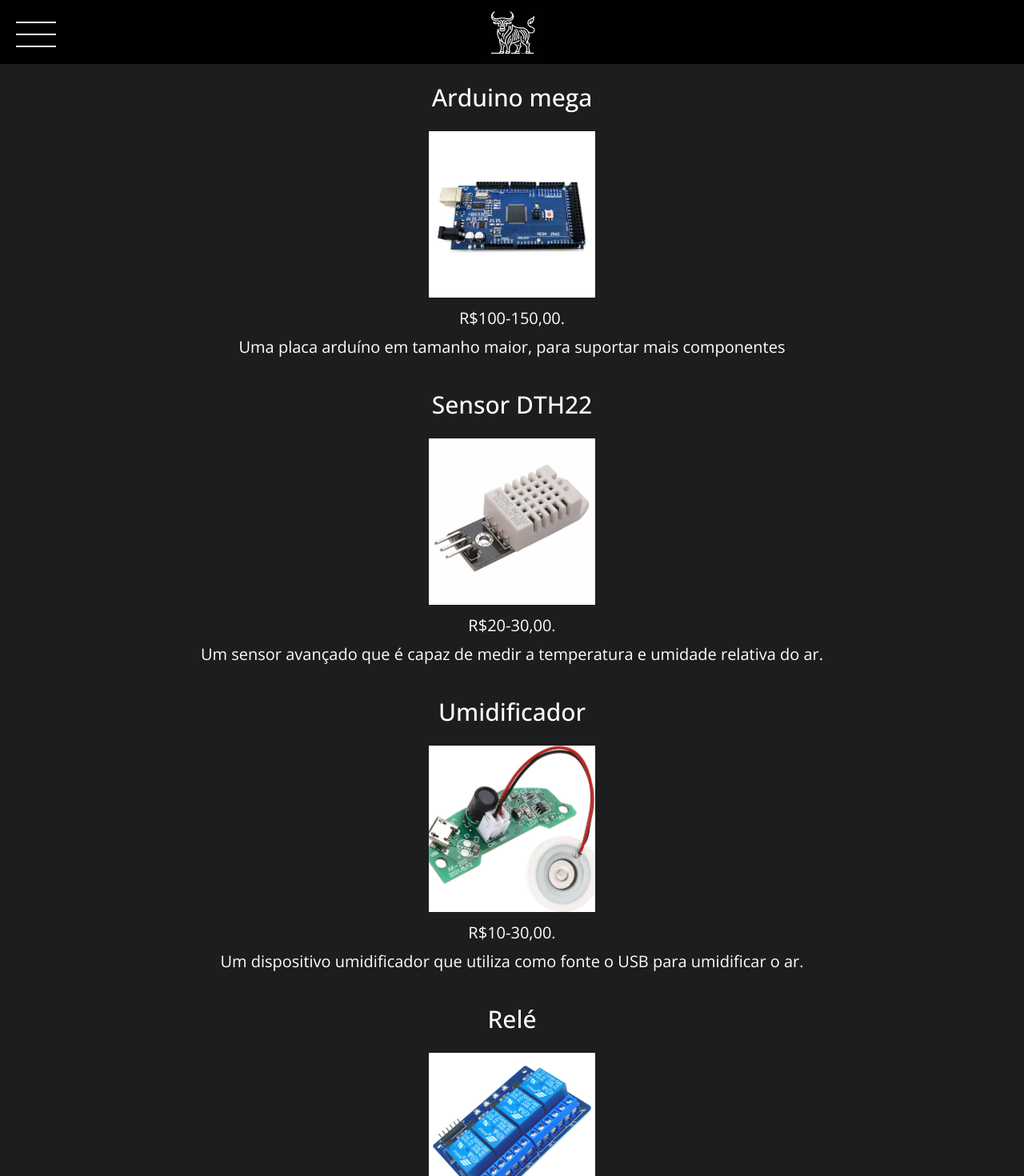
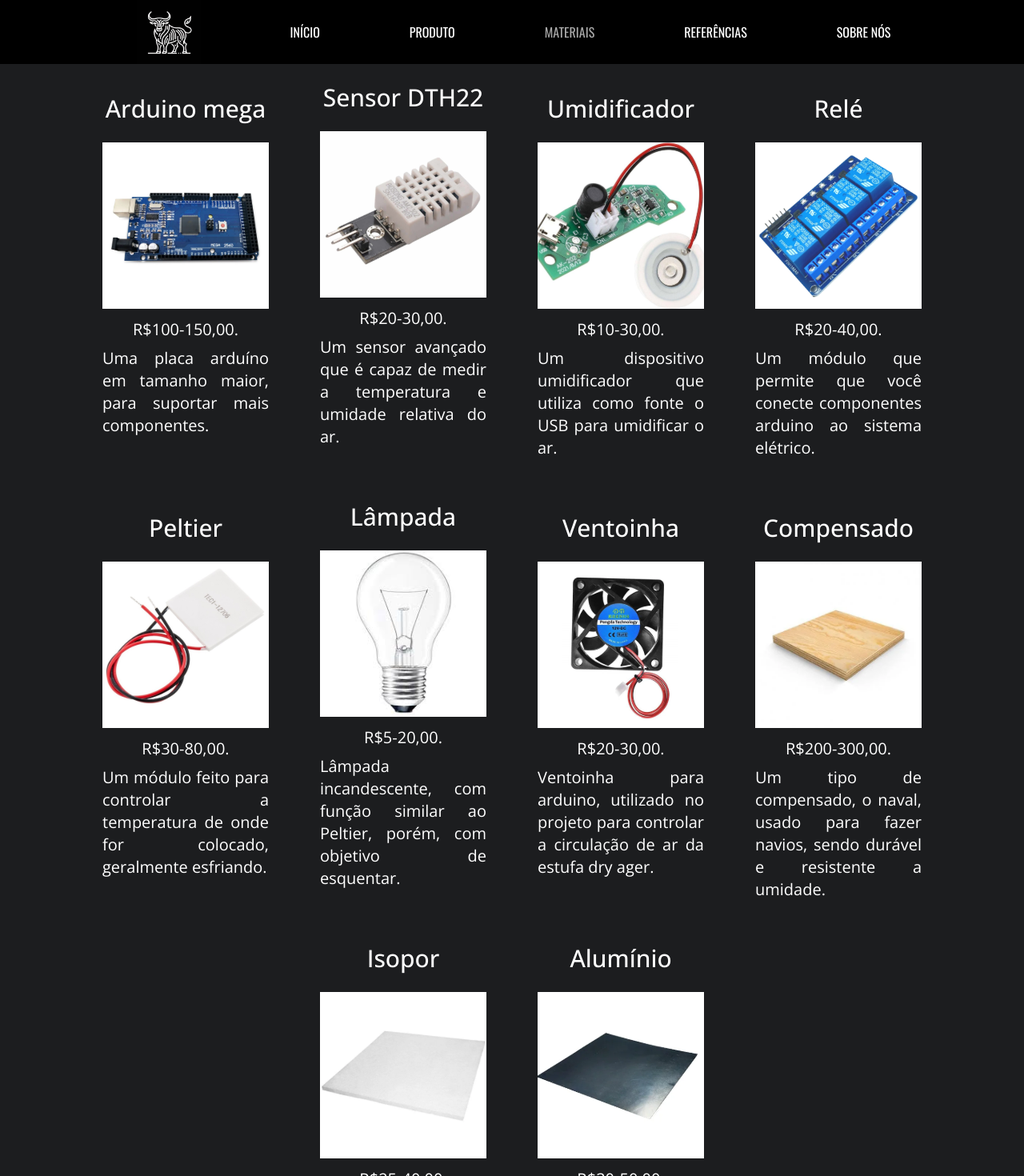
Before and after one commit to jeanmendeskk/Old-Boi, a React (Vite) app: page /Materiais in a window 1280 px wide. Shown: the top 1470 px of the page at 80% size. Built offline with nearby package versions, Linux system fonts and the light colour scheme; a web font is replaced by a local one.

Commit message:
responsividade v5

```diff
--- a/src/pages/Materiais.jsx
+++ b/src/pages/Materiais.jsx
@@ -7,119 +7,155 @@
               <hr />
               <a href="/"><h3>Inicio</h3></a>
               <a href="/Produto"><h3>Produto</h3></a>
-            <a href="/Materiais"><h3>Materiais</h3></a>
+              <h3 className="text-textg">Materiais</h3>
               <a href="/Referencias"><h3>Referências</h3></a>
               <a href="/Sobre"><h3>Sobre nós</h3></a>
             </section>
           </div>
 
-        <div className="w-full fixed bg-black flex justify-center items-center mb-24">
-            <a href="/"><img src="/logo-site.jpg" alt="Imagem de um boi feito por listras" className="w-20"/></a>
+          <div className="w-full fixed bg-black flex justify-center items-center mb-24 lg:ps-1 gap-28 py-1z 2xl:h-28">
+              <a href="/"><img src="/logo-site.jpg" alt="Imagem de um boi feito por listras" className="w-20 2xl:w-28"/></a>
+              <div className="max-lg:hidden flex gap-28 font-osw uppercase font-normal 2xl:text-2xl">
+                  <a href="/"><p className="text-white">Início</p></a>
+
+                  <a href="/Produto"><p className="text-white">Produto</p></a>
+
+                  <p className="text-textg">Materiais</p>
+
+                  <a href="/Referencias"><p className="text-white">Referências</p></a>
+
+                  <a href="/Sobre"><p className="text-white">Sobre nós</p></a>
+              </div>
           </div>
 
-        <button onClick={showMenu}><img src="/Menu.svg" alt="ícone de menu" className="fixed ms-5" /></button>
+          <button onClick={showMenu}><img src="/Menu.svg" alt="ícone de menu" className="fixed ms-5 lg:hidden" /></button>
 
-        <div className="pt-14 mb-"></div>
+          <div className="pt-14 2xl:pt-20"></div>
 
-        <section className="bg-gray text-white px-20 flex flex-col gap-4 pb-8 text-xl">
-            <div className="flex flex-col justify-center items-center">
-                <h2 className="font-medium text-3xl my-6">Arduino mega</h2>
+          <section className="bg-gray text-white px-20 flex flex-col gap-4 pb-8 text-xl items-center lg:flex-row lg:flex-wrap lg:gap-x-16 lg:justify-center 2xl:pt-10">
+              <div className="flex flex-col justify-center items-center max-w-52 2xl:max-w-64 2xl:gap-2">
+                  <h2 className="font-medium text-3xl my-6 2xl:text-4xl">Arduino mega</h2>
 
-                <img src="/Arduino.svg" alt="Foto da peça arduíno mega" className="w-52"/>
+                  <img src="/Arduino.svg" alt="Foto da peça arduíno mega" className="w-52 2xl:w-64"/>
 
-                <h3 className="font-normal pt-3 pb-2">R$100-150,00.</h3>
+                  <h3 className="font-normal pt-3 pb-2 2xl:text-2xl">R$100-150,00.</h3>
 
-                <p className="font-light text-justify px-5">Uma placa arduíno em tamanho maior, para suportar mais componentes</p>
+                  <p className="font-light text-justify 2xl:text-2xl">Uma placa arduíno em tamanho maior, para suportar mais componentes.</p>
+
+                  <p className="max-lg:hidden">⠀⠀⠀⠀⠀⠀⠀⠀⠀</p>
+                  <p className="max-2xl:hidden">⠀⠀⠀⠀⠀⠀⠀⠀⠀</p>
               </div>
 
-            <div className="flex flex-col justify-center items-center">
-                <h2 className="font-medium text-3xl my-6">Sensor DTH22</h2>
+              <div className="flex flex-col justify-center items-center max-w-52 2xl:max-w-64 2xl:gap-2">
+                  <h2 className="font-medium text-3xl my-6 2xl:text-4xl">Sensor DTH22</h2>
 
-                <img src="/Sensor.svg" alt="Foto da peça sensor DTH22" className="w-52"/>
+                  <img src="/Sensor.svg" alt="Foto da peça sensor DTH22" className="w-52 2xl:w-64"/>
 
-                <h3 className="font-normal pt-3 pb-2">R$20-30,00.</h3>
+                  <h3 className="font-normal pt-3 pb-2 2xl:text-2xl">R$20-30,00.</h3>
 
-                <p className="font-light text-justify px-5">Um sensor avançado que é capaz de medir a temperatura e umidade relativa do ar.</p>
+                  <p className="font-light text-justify 2xl:text-2xl">Um sensor avançado que é capaz de medir a temperatura e umidade relativa do ar.</p>
+
+                  <p className="max-lg:hidden">⠀⠀⠀⠀⠀⠀⠀⠀⠀</p>
+                  <p className="max-2xl:hidden">⠀⠀⠀⠀⠀⠀⠀⠀⠀</p>
               </div>
 
-            <div className="flex flex-col justify-center items-center">
-                <h2 className="font-medium text-3xl my-6">Umidificador</h2>
+              <div className="flex flex-col justify-center items-center max-w-52 2xl:max-w-64 2xl:gap-2">
+                  <h2 className="font-medium text-3xl my-6 2xl:text-4xl">Umidificador</h2>
 
-                <img src="/Umidificador.svg" alt="Foto da peça umidificador usb" className="w-52"/>
+                  <img src="/Umidificador.svg" alt="Foto da peça umidificador usb" className="w-52 2xl:w-64"/>
 
-                <h3 className="font-normal pt-3 pb-2">R$10-30,00.</h3>
+                  <h3 className="font-normal pt-3 pb-2 2xl:text-2xl">R$10-30,00.</h3>
 
-                <p className="font-light text-justify px-5">Um dispositivo umidificador que utiliza como fonte o USB para umidificar o ar.</p>
+                  <p className="font-light text-justify 2xl:text-2xl">Um dispositivo umidificador que utiliza como fonte o USB para umidificar o ar.</p>
+
+                  <p className="max-2xl:hidden">⠀⠀⠀⠀⠀⠀⠀⠀⠀</p>
+                  <p className="max-2xl:hidden">⠀⠀⠀⠀⠀⠀⠀⠀⠀</p>
               </div>
 
-            <div className="flex flex-col justify-center items-center">
-                <h2 className="font-medium text-3xl my-6">Relé</h2>
+              <div className="flex flex-col justify-center items-center max-w-52 2xl:max-w-64 2xl:gap-2">
+                  <h2 className="font-medium text-3xl my-6 2xl:text-4xl">Relé</h2>
 
-                <img src="/Rele.svg" alt="Foto da peça módulo Relé" className="w-52"/>
+                  <img src="/Rele.svg" alt="Foto da peça módulo Relé" className="w-52 2xl:w-64"/>
 
-                <h3 className="font-normal pt-3 pb-2">R$20-40,00.</h3>
+                  <h3 className="font-normal pt-3 pb-2 2xl:text-2xl">R$20-40,00.</h3>
 
-                <p className="font-light text-justify px-5">Um módulo que permite que você conecte componentes arduino ao sistema elétrico.</p>
+                  <p className="font-light text-justify 2xl:text-2xl">Um módulo que permite que você conecte componentes arduino ao sistema elétrico.</p>
+
+                  <p className="sm:hidden lg:flex xl:hidden">⠀⠀⠀⠀⠀⠀⠀⠀⠀</p>
+                  <p className="max-2xl:hidden">⠀⠀⠀⠀⠀⠀⠀⠀⠀</p>
               </div>
 
-            <div className="flex flex-col justify-center items-center">
-                <h2 className="font-medium text-3xl my-6">Peltier</h2>
+              <div className="flex flex-col justify-center items-center max-w-52 2xl:max-w-64 2xl:gap-2">
+                  <h2 className="font-medium text-3xl my-6 2xl:text-4xl">Peltier</h2>
 
-                <img src="/Peltier.svg" alt="Foto da peça módulo peltier" className="w-52"/>
+                  <img src="/Peltier.svg" alt="Foto da peça módulo peltier" className="w-52 2xl:w-64"/>
 
-                <h3 className="font-normal pt-3 pb-2">R$30-80,00.</h3>
+                  <h3 className="font-normal pt-3 pb-2 2xl:text-2xl">R$30-80,00.</h3>
 
-                <p className="font-light text-justify px-5">Um módulo feito para controlar  a temperatura de onde for colocado, geralmente esfriando.</p>
+                  <p className="font-light text-justify 2xl:text-2xl">Um módulo feito para controlar  a temperatura de onde for colocado, geralmente esfriando.</p>
+
+                  <p className="max-lg:hidden">⠀⠀⠀⠀⠀⠀⠀⠀⠀</p>
               </div>
 
-            <div className="flex flex-col justify-center items-center">
-                <h2 className="font-medium text-3xl my-6">Lâmpada</h2>
+              <div className="flex flex-col justify-center items-center max-w-52 2xl:max-w-64 2xl:gap-2">
+                  <h2 className="font-medium text-3xl my-6 2xl:text-4xl">Lâmpada</h2>
 
-                <img src="/Lampada.svg" alt="Foto da peça Lampada" className="w-52"/>
+                  <img src="/Lampada.svg" alt="Foto da peça Lampada" className="w-52 2xl:w-64"/>
 
-                <h3 className="font-normal pt-3 pb-2">R$5-20,00.</h3>
+                  <h3 className="font-normal pt-3 pb-2 2xl:text-2xl">R$5-20,00.</h3>
 
-                <p className="font-light text-justify px-5">Lâmpada incandescente, com função similar ao Peltier, porém, com objetivo de esquentar.</p>
+                  <p className="font-light text-justify 2xl:text-2xl">Lâmpada incandescente, com função similar ao Peltier, porém, com objetivo de esquentar.</p>
+
+                  <p className="max-lg:hidden">⠀⠀⠀⠀⠀⠀⠀⠀⠀</p>
               </div>
 
-            <div className="flex flex-col justify-center items-center">
-                <h2 className="font-medium text-3xl my-6">Ventoinha</h2>
+              <div className="flex flex-col justify-center items-center max-w-52 2xl:max-w-64 2xl:gap-2">
+                  <h2 className="font-medium text-3xl my-6 2xl:text-4xl">Ventoinha</h2>
 
-                <img src="/Vento.svg" alt="Foto da peça Ventoínha" className="w-52"/>
+                  <img src="/Vento.svg" alt="Foto da peça Ventoínha" className="w-52 2xl:w-64"/>
 
-                <h3 className="font-normal pt-3 pb-2">R$20-30,00.</h3>
+                  <h3 className="font-normal pt-3 pb-2 2xl:text-2xl">R$20-30,00.</h3>
 
-                <p className="font-light text-justify px-5">Ventoinha para arduino, utilizado no projeto para controlar a circulação de ar da estufa dry ager.</p>
+                  <p className="font-light text-justify 2xl:text-2xl">Ventoinha para arduino, utilizado no projeto para controlar a circulação de ar da estufa dry ager.</p>
+
+                  <p className="max-lg:hidden">⠀⠀⠀⠀⠀⠀⠀⠀⠀</p>
               </div>
 
-            <div className="flex flex-col justify-center items-center">
-                <h2 className="font-medium text-3xl my-6">Compensado</h2>
+              <div className="flex flex-col justify-center items-center max-w-52 2xl:max-w-64 2xl:gap-2">
+                  <h2 className="font-medium text-3xl my-6 2xl:text-4xl">Compensado</h2>
 
-                <img src="/Madeira.webp" alt="Foto da peça compensado naval" className="w-52"/>
+                  <img src="/Madeira.webp" alt="Foto da peça compensado naval" className="w-52 2xl:w-64"/>
 
-                <h3 className="font-normal pt-3 pb-2">R$200-300,00.</h3>
+                  <h3 className="font-normal pt-3 pb-2 2xl:text-2xl">R$200-300,00.</h3>
 
-                <p className="font-light text-justify px-5">Um tipo de compensado, o naval, usado para fazer navios, sendo durável e resistente a umidade.</p>
+                  <p className="font-light text-justify 2xl:text-2xl">Um tipo de compensado, o naval, usado para fazer navios, sendo durável e resistente a umidade.</p>
+                  <p className="max-2xl:hidden">⠀⠀⠀⠀⠀⠀⠀⠀⠀</p>
               </div>
 
-            <div className="flex flex-col justify-center items-center">
-                <h2 className="font-medium text-3xl my-6">Isopor</h2>
+              <div className="flex flex-col justify-center items-center max-w-52 2xl:max-w-64 2xl:gap-2">
+                  <h2 className="font-medium text-3xl my-6 2xl:text-4xl">Isopor</h2>
 
-                <img src="/Isopor.svg" alt="Foto da peça Isopor" className="w-52"/>
+                  <img src="/Isopor.svg" alt="Foto da peça Isopor" className="w-52 2xl:w-64"/>
 
-                <h3 className="font-normal pt-3 pb-2">R$25-40,00.</h3>
+                  <h3 className="font-normal pt-3 pb-2 2xl:text-2xl">R$25-40,00.</h3>
 
-                <p className="font-light text-justify px-5">Foi utilizado um tipo de isopor mais resistente para servir como um isolante térmico.</p>
+                  <p className="font-light text-justify 2xl:text-2xl">Foi utilizado um tipo de isopor mais resistente para servir como um isolante térmico.</p>
+
+                  <p className="sm:hidden lg:flex xl:hidden">⠀⠀⠀⠀⠀⠀⠀⠀⠀</p>
+                  <p className="max-2xl:hidden">⠀⠀⠀⠀⠀⠀⠀⠀⠀</p>
+                  <p className="max-2xl:hidden">⠀⠀⠀⠀⠀⠀⠀⠀⠀</p>
               </div>
 
-            <div className="flex flex-col justify-center items-center">
-                <h2 className="font-medium text-3xl my-6">Alumínio</h2>
+              <div className="flex flex-col justify-center items-center max-w-52 2xl:max-w-64 2xl:gap-2">
+                  <h2 className="font-medium text-3xl my-6 2xl:text-4xl">Alumínio</h2>
 
-                <img src="/Alumi.svg" alt="Foto da peça de folha de alumínio" className="w-52"/>
+                  <img src="/Alumi.svg" alt="Foto da peça de folha de alumínio" className="w-52 2xl:w-64"/>
 
-                <h3 className="font-normal pt-3 pb-2">R$30-50,00.</h3>
+                  <h3 className="font-normal pt-3 pb-2 2xl:text-2xl">R$30-50,00.</h3>
 
-                <p className="font-light text-justify px-5">Uma placa de alumínio, sendo utilizado junto com o isopor como isolante térmico.</p>
+                  <p className="font-light text-justify 2xl:text-2xl">Uma placa de alumínio, sendo utilizado junto com o isopor como isolante térmico.</p>
+                  <p className="max-2xl:hidden">⠀⠀⠀⠀⠀⠀⠀⠀⠀</p>
+                  <p className="max-2xl:hidden">⠀⠀⠀⠀⠀⠀⠀⠀⠀</p>
               </div>
           </section>
       </section>
--- a/src/pages/Referencias.jsx
+++ b/src/pages/Referencias.jsx
@@ -1,6 +1,6 @@
 export default function Referencias() {
   return (
-    <section>
+    <section className="lg:h-screen lg:bg-gray">
       <div>
           <section id="special" className="flex flex-col items-start bg-black text-white h-lvh w-10/12 p-8 gap-y-4 z-10 fixed hidden">
             <button onClick={hideMenu}>x</button>
@@ -8,21 +8,32 @@
             <a href="/"><h3>Inicio</h3></a>
             <a href="/Produto"><h3>Produto</h3></a>
             <a href="/Materiais"><h3>Materiais</h3></a>
-            <a href="/Referencias"><h3>Referências</h3></a>
+            <h3 className="text-textg">Referências</h3>
             <a href="/Sobre"><h3>Sobre nós</h3></a>
           </section>
         </div>
 
-        <div className="w-full fixed bg-black flex justify-center items-center mb-24">
+        <div className="w-full fixed bg-black flex justify-center items-center mb-24 lg:ps-1 gap-28 py-1 2xl:h-28">
             <a href="/"><img src="/logo-site.jpg" alt="Imagem de um boi feito por listras" className="w-20"/></a>
+            <div className="max-lg:hidden flex gap-28 font-osw uppercase font-normal 2xl:text-2xl">
+                <a href="/"><p className="text-white">Início</p></a>
+
+                <a href="/Produto"><p className="text-white">Produto</p></a>
+
+                <a href="/Materiais"><p className="text-white">Materiais</p></a>
+
+                <p className="text-textg">Referências</p>
+
+                <a href="/Sobre"><p className="text-white">Sobre nós</p></a>
+            </div>
         </div>
 
-        <button onClick={showMenu}><img src="/Menu.svg" alt="ícone de menu" className="fixed ms-5" /></button>
+        <button onClick={showMenu}><img src="/Menu.svg" alt="ícone de menu" className="fixed ms-5 lg:hidden" /></button>
 
-        <div className="pt-12"></div>
+        <div className="pt-12 lg:pt-0"></div>
 
-        <div className="bg-gray text-xl text-white p-14 text-justify flex flex-col gap-8">
-            <h1 className="text-5xl text-center font-sans font-bold">Fonte de estudos do projeto</h1>
+        <div className="bg-gray text-xl text-white p-14 text-justify flex flex-col gap-8 lg:h-auto lg:pt-36 lg:pb-28 lg:px-64 lg:gap-12 2xl:pt-64 2xl:pb-52 2xl:text-3xl 2xl:gap-16">
+            <h1 className="text-5xl text-center font-sans font-bold 2xl:text-6xl">Fonte de estudos do projeto</h1>
 
             <p className="font-light">- MATURAÇÃO DRY-AGED: UMA REVISÃO DAS CARACTERÍSTICAS E PARÂMETROS ENVOLVIDOS – Tecal 2022</p>
 
```
Also changed, not shown: src/pages/Produto.jsx (+5 -5 lines). Lines whose indentation alone changed are shown as unchanged.
